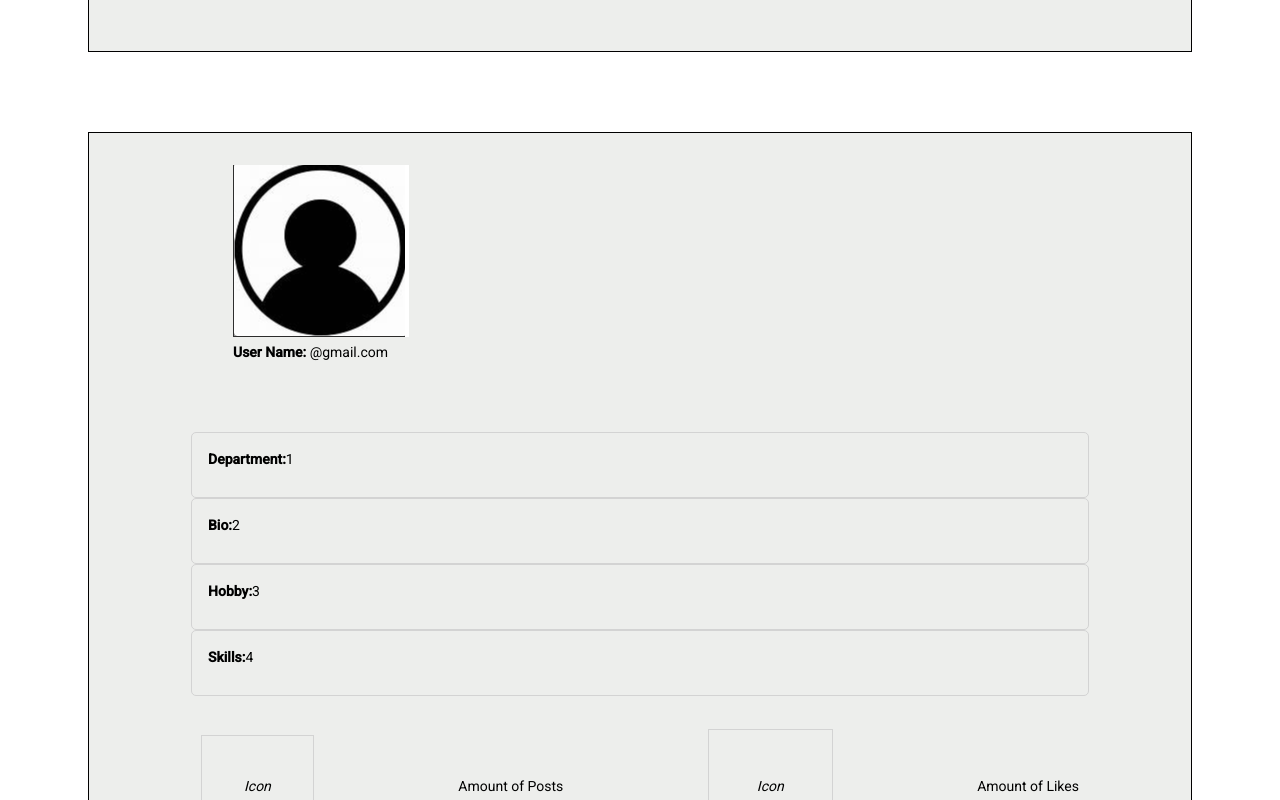
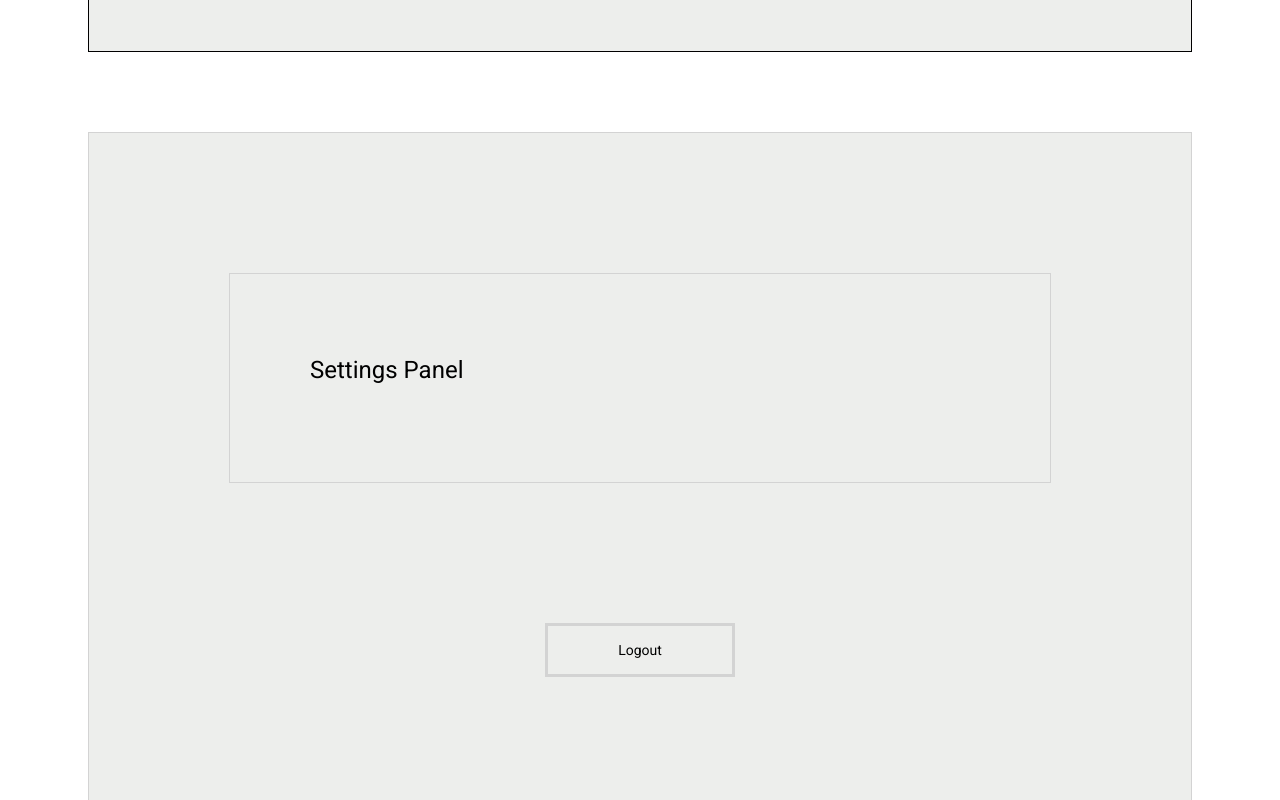
Before and after one commit to JRAntra/AntraShare_August, an Angular app: page /my-profile in a window 1280 px wide. Shown: the part 2620-3420 px from the top of the page. Built offline with nearby package versions, Linux system fonts and the light colour scheme.

Commit message:
settigns component added

```diff
--- a/src/app/app.component.html
+++ b/src/app/app.component.html
@@ -2,4 +2,5 @@
 <app-register></app-register>
 <app-news-feed></app-news-feed>
 <app-my-profile></app-my-profile>
+<app-settings></app-settings>
 <router-outlet></router-outlet>
--- a/src/app/app.module.ts
+++ b/src/app/app.module.ts
@@ -14,6 +14,7 @@ import {MatCheckboxModule} from '@angular/material/checkbox';
 import { NavbarComponent } from './navbar/navbar.component';
 import {MatTabsModule} from '@angular/material/tabs';
 import { MyProfileComponent } from './my-profile /my-profile.component';
+import { SettingsComponent } from './settings/settings.component';
 
 @NgModule({
   declarations: [
@@ -22,7 +23,8 @@ import { MyProfileComponent } from './my-profile /my-profile.component';
     RegisterComponent,
     NewsFeedComponent,
     NavbarComponent,
-    MyProfileComponent
+    MyProfileComponent,
+    SettingsComponent
   ],
   imports: [
     BrowserModule,
--- /dev/null
+++ b/src/app/settings/settings.component.html
@@ -0,0 +1,9 @@
+<div class="container">
+    <div class="panel">
+        <h1>Settings Panel</h1>
+    </div>
+    <div class="logout">
+        <a>Logout</a>
+    </div>
+
+</div>
--- /dev/null
+++ b/src/app/settings/settings.component.sass
@@ -0,0 +1,23 @@
+.container
+    border: .1em solid (lightgrey)
+    background-color: #EDEEEC
+    with: 100vh
+    height: 100vh
+    margin: 5rem
+
+
+.panel
+    border:.1em solid (lightgrey)
+    margin: 10em 10em
+    padding: 5rem
+
+.logout
+    margin: 10em 10em
+    display: flex
+    justify-content: center
+    align-items: center
+
+
+a
+    padding:1em 5em
+    border: 3px solid lightgrey
--- /dev/null
+++ b/src/app/settings/settings.component.ts
@@ -0,0 +1,15 @@
+import { Component, OnInit } from '@angular/core';
+
+@Component({
+  selector: 'app-settings',
+  templateUrl: './settings.component.html',
+  styleUrls: ['./settings.component.sass']
+})
+export class SettingsComponent implements OnInit {
+
+  constructor() { }
+
+  ngOnInit(): void {
+  }
+
+}
```
Also changed, not shown: 1 other file (tests, documents, lock files or other folders).
